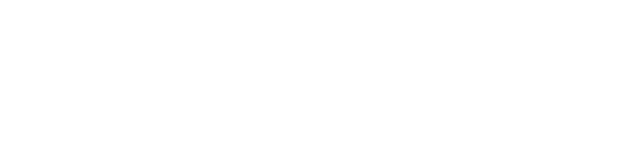
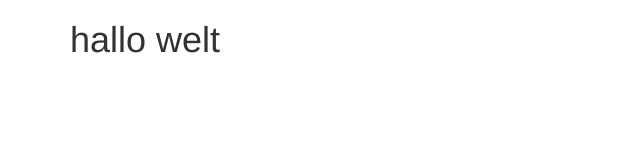
Before and after one commit to chase-ramsey/voting-app-v2, a website: page public/index.html in a window 1280 px wide. Shown: the whole page, without its empty margins (0-640 px from the left). Drawn offline with Linux system fonts and the light colour scheme.

Commit message:
Setup angular app in js and html

```diff
--- a/package.json
+++ b/package.json
@@ -5,7 +5,7 @@
   "main": "index.js",
   "scripts": {
     "test": "echo \"Error: no test specified\" && exit 1",
-    "start": "http-server public"
+    "serve": "http-server public"
   },
   "keywords": [],
   "author": "",
--- a/public/app/main.js
+++ b/public/app/main.js
@@ -0,0 +1,6 @@
+angular.module('app', [])
+  .controller('MainCtrl', function() {
+    const main = this;
+
+    main.header = 'hallo welt'
+  })
--- a/public/index.html
+++ b/public/index.html
@@ -10,7 +10,15 @@
 
 <body>
 
-  <!-- ng-app -->
+  <div ng-app="app">
+    <div class="container">
+      <div ng-controller="MainCtrl as main">
+
+        <h1>{{main.header}}</h1>
+
+      </div>
+    </div>
+  </div>
 
   <script src="lib/firebase/firebase.js"></script>
   <script src="lib/angular/angular.min.js"></script>
```
Also changed, not shown: 2 other files.
